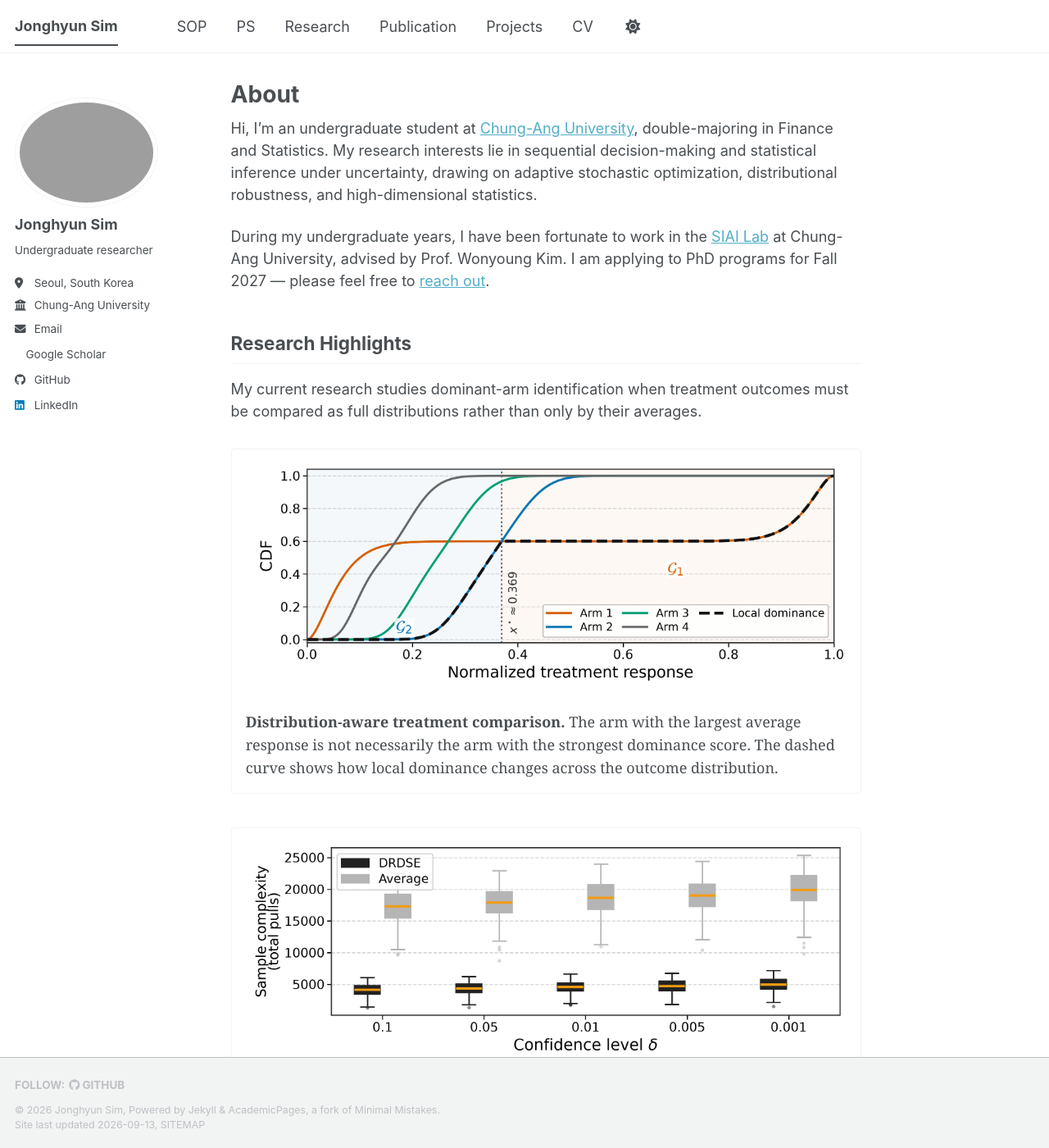
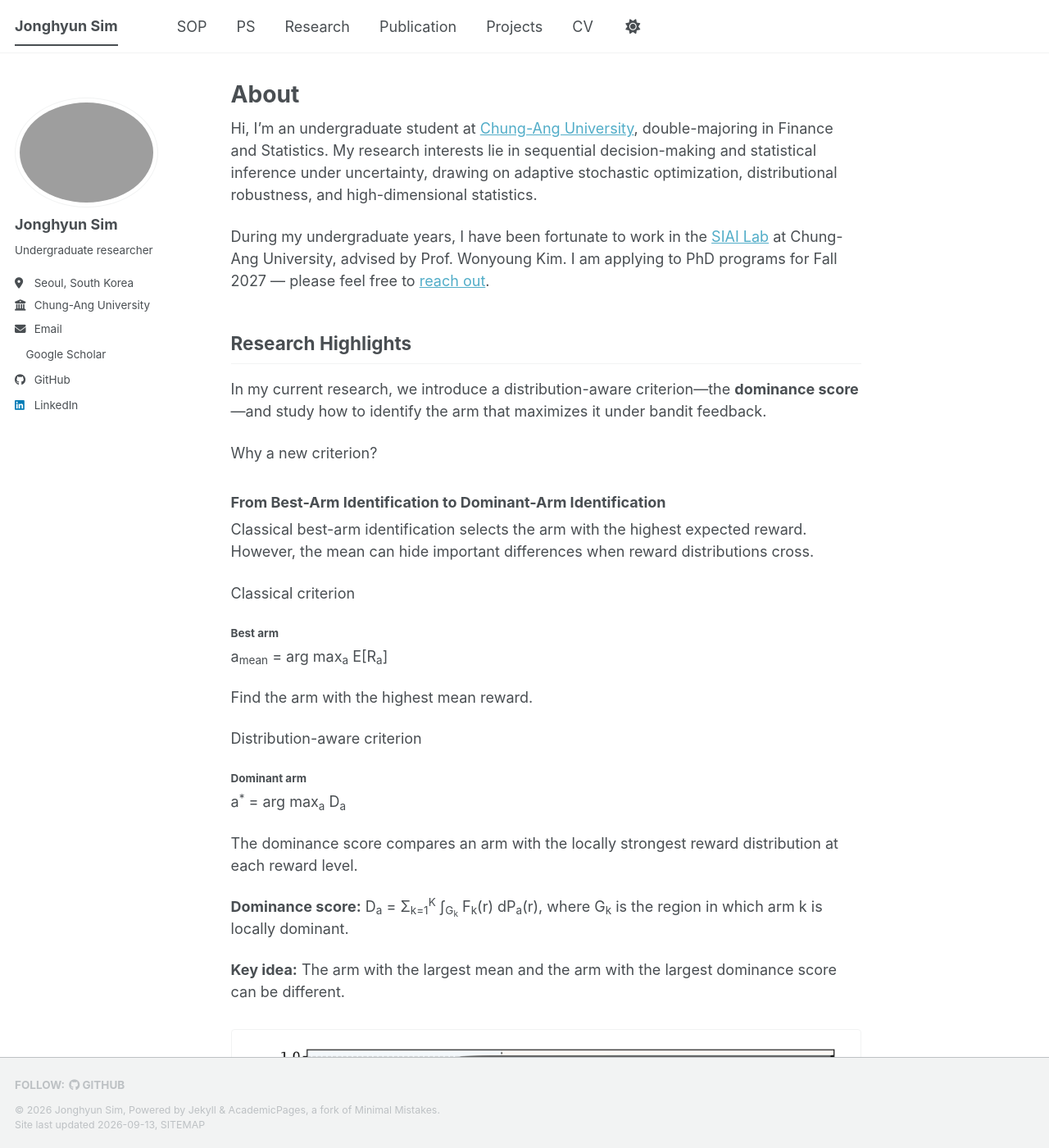
Before and after one commit to simjonghyun/simjonghyun.github.io, a Jekyll site: the page built from _pages/about.md, in a window 1280 px wide and 1400 px high. Shown: the whole window at 82% size. Built offline with Jekyll 4.4.1, drawn with Linux system fonts in a browser that asks for light colours; a style sheet for code colours, icons or effects is not loaded.

Commit message:
Explain dominant arm identification

```diff
--- a/_pages/about.md
+++ b/_pages/about.md
@@ -13,7 +13,32 @@ During my undergraduate years, I have been fortunate to work in the [SIAI Lab](h
 
 <section class="research-highlights" aria-labelledby="research-highlights-title">
   <h2 id="research-highlights-title">Research Highlights</h2>
-  <p class="research-highlights__intro">My current research studies dominant-arm identification when treatment outcomes must be compared as full distributions rather than only by their averages.</p>
+  <p class="research-highlights__intro">In my current research, we introduce a distribution-aware criterion—the <strong>dominance score</strong>—and study how to identify the arm that maximizes it under bandit feedback.</p>
+
+  <div class="research-definition">
+    <p class="research-definition__kicker">Why a new criterion?</p>
+    <h3>From Best-Arm Identification to Dominant-Arm Identification</h3>
+    <p>Classical best-arm identification selects the arm with the highest expected reward. However, the mean can hide important differences when reward distributions cross.</p>
+
+    <div class="research-comparison">
+      <article class="research-comparison__card">
+        <p class="research-comparison__label">Classical criterion</p>
+        <h4>Best arm</h4>
+        <p class="research-comparison__formula">a<sub>mean</sub> = arg max<sub>a</sub> E[R<sub>a</sub>]</p>
+        <p>Find the arm with the highest mean reward.</p>
+      </article>
+
+      <article class="research-comparison__card research-comparison__card--proposed">
+        <p class="research-comparison__label">Distribution-aware criterion</p>
+        <h4>Dominant arm</h4>
+        <p class="research-comparison__formula">a<sup>*</sup> = arg max<sub>a</sub> D<sub>a</sub></p>
+        <p>The dominance score compares an arm with the locally strongest reward distribution at each reward level.</p>
+      </article>
+    </div>
+
+    <p class="research-definition__detail"><strong>Dominance score:</strong> D<sub>a</sub> = Σ<sub>k=1</sub><sup>K</sup> ∫<sub>G<sub>k</sub></sub> F<sub>k</sub>(r) dP<sub>a</sub>(r), where G<sub>k</sub> is the region in which arm k is locally dominant.</p>
+    <p class="research-definition__takeaway"><strong>Key idea:</strong> The arm with the largest mean and the arm with the largest dominance score can be different.</p>
+  </div>
 
   <figure class="research-highlight">
     <img src="{{ '/images/research/biomedical-reward-cdf.png' | relative_url }}" alt="Cumulative distribution functions for four biomedical treatment-response arms, with locally dominant regions highlighted">
```
